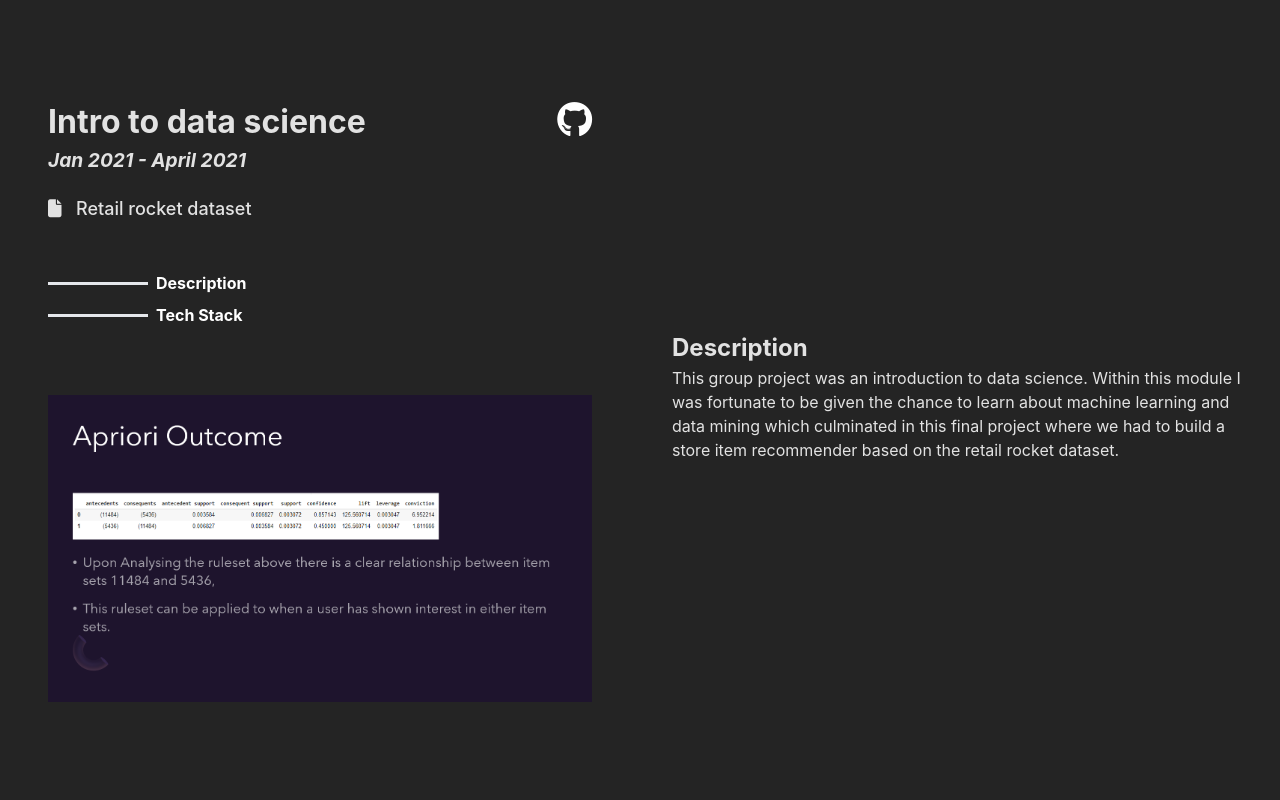
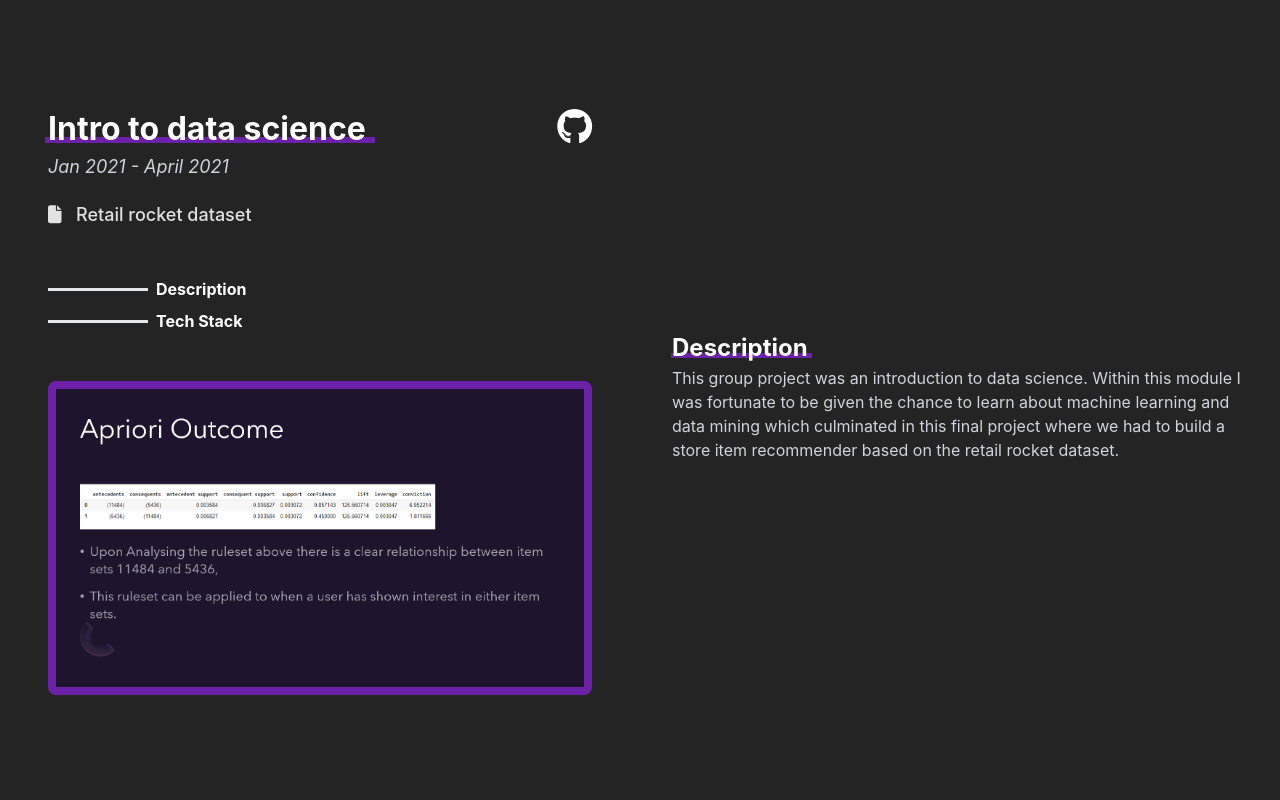
Before and after one commit to pjholt1234/personal-portfolio, a React (Vite) app: page /projects/data-mining in a window 1280 px wide. Shown: the top 800 px of the page. Built offline with nearby package versions, Linux system fonts and the light colour scheme.

Commit message:
Project page improvements
- Add thick underline component
- Add border to gallery
- Add highlight hover effect to links

```diff
--- a/src/App.css
+++ b/src/App.css
@@ -167,3 +167,20 @@ a:hover { color: inherit; }
     left: calc(100% + 6px);
     color: #57d9d3;
 }
+
+.thick-underline::after {
+    transition: all 0.1s ease-in-out;
+    content: "";
+    position: absolute;
+    bottom: 13.5%;
+    z-index: -1;
+    height: 0.2em;
+    width: 104%;
+    left: -1%;
+}
+
+.thick-underline {
+    z-index: 0;
+    position: relative;
+    color: white;
+}
--- a/src/Pages/Project.jsx
+++ b/src/Pages/Project.jsx
@@ -7,6 +7,7 @@ import ProjectScrollPanelsWrapper from "../components/project-page/projectScroll
 import ProjectNavWrapper from "../components/project-page/projectNavWrapper.jsx";
 import { VisibleProjectPanelProvider } from "../hooks/VisibleProjectPanelContext.jsx";
 import Gallery from "../components/gallery.jsx";
+import TitleWithUnderline from "../components/utility/titleWithUnderline.jsx";
 
 const Project = () => {
   const { projectId } = useParams();
@@ -35,20 +36,28 @@ const Project = () => {
   return (
     <VisibleProjectPanelProvider navItems={navItems}>
       <div className="md:grid md:grid-cols-2">
-        <div className="h-screen md:sticky top-0 left-0 w-full p-12 items-center h-full flex">
+        <div className="max-h-screen md:sticky top-0 left-0 w-full px-12 items-center h-full flex">
           <div className="w-full">
             <div className="flex items-baseline">
-              <h1>{project?.title}</h1>
+              <TitleWithUnderline
+                text={project?.title}
+                underlineColour={project?.underlineColor}
+              />
               <a className="ml-auto mr-0" href={project?.gitHubLink}>
-                <i className="text-white text-4xl fa-brands fa-github"></i>
+                <i className="text-white text-4xl fa-brands fa-github hover:text-highlight-blue"></i>
               </a>
             </div>
-            <h3 className="italic">{project?.date}</h3>
+            <span className="text-lg italic text-gray-300">
+              {project?.date}
+            </span>
             <ProjectLinks links={project?.links} />
             <div className="hidden md:flex">
               <ProjectNavWrapper navItems={navItems} />
             </div>
-            <Gallery images={project?.images} />
+            <Gallery
+              images={project?.images}
+              borderColor={project?.borderColor}
+            />
           </div>
         </div>
         <ProjectScrollPanelsWrapper project={project} />
--- a/src/components/carousel/projectCard.jsx
+++ b/src/components/carousel/projectCard.jsx
@@ -52,7 +52,7 @@ const ProjectCard = ({
     if (!gitHubLink) return null;
     return (
       <a className="mr-0 ml-auto" href={gitHubLink}>
-        <i className="text-white text-xl fa-brands fa-github"></i>
+        <i className="text-white text-xl fa-brands fa-github hover:text-highlight-blue"></i>
       </a>
     );
   };
--- a/src/components/gallery.jsx
+++ b/src/components/gallery.jsx
@@ -1,9 +1,11 @@
 import PropTypes from "prop-types";
 import { useEffect, useState } from "react";
 
-const Gallery = ({ images, delay = 5 }) => {
+const Gallery = ({ images, delay = 5, borderColor = null }) => {
   const [imageIndex, setImageIndex] = useState(0);
   const [currentImage, setCurrentImage] = useState(images[imageIndex]);
+
+  const border = borderColor !== null ? `border-8 ${borderColor}` : "";
 
   useEffect(() => {
     if (images.length <= 0) {
@@ -24,7 +26,7 @@ const Gallery = ({ images, delay = 5 }) => {
   }, [imageIndex]);
 
   return (
-    <div className="w-full mt-5">
+    <div className={`w-full rounded-lg ${border}`}>
       {currentImage != null ? (
         <img src={currentImage} alt="Gallery Image" />
       ) : (
@@ -37,6 +39,7 @@ const Gallery = ({ images, delay = 5 }) => {
 Gallery.propTypes = {
   images: PropTypes.array,
   delay: PropTypes.number,
+  borderColor: PropTypes.string,
 };
 
 export default Gallery;
--- a/src/components/project-page/navIndicator.jsx
+++ b/src/components/project-page/navIndicator.jsx
@@ -21,7 +21,11 @@ const NavIndicator = ({ title }) => {
   return (
     <div className="flex items-center my-2" onClick={scrollToTargetElement}>
       <span className={`${hrStying} mr-2 cursor-pointer`}></span>
-      <span className={`${titleStyling} cursor-pointer`}>{title}</span>
+      <span
+        className={`${titleStyling} cursor-pointer hover:text-highlight-blue`}
+      >
+        {title}
+      </span>
     </div>
   );
 };
--- a/src/components/project-page/projectLinks.jsx
+++ b/src/components/project-page/projectLinks.jsx
@@ -6,15 +6,14 @@ const ProjectLinks = ({ links }) => {
   }
 
   const renderedLinks = links?.map((link, index) => {
-    const icon = link?.icon;
     return (
       <a
         key={`${link.text}-${index}`}
         href={link.link}
-        className="text-lg flex items-center"
+        className="text-lg flex items-center hover:text-highlight-blue"
       >
-        {icon != null ? <i className={`${icon} w-7`}></i> : ""}
-        {link.text}
+        {link?.icon != null ? <i className={`${link?.icon} w-7`}></i> : ""}
+        <span className="hover:underline">{link.text}</span>
       </a>
     );
   });
--- a/src/components/project-page/projectScrollPanelsWrapper.jsx
+++ b/src/components/project-page/projectScrollPanelsWrapper.jsx
@@ -1,15 +1,19 @@
 import PropTypes from "prop-types";
 import HighlightContainer from "./highlightContainer.jsx";
 import IsometricSquares from "./IsometricSquares.jsx";
-import Gallery from "../gallery.jsx";
 import SplitStringToParagraphs from "../utility/spiltStringToParagraphs.jsx";
+import TitleWithUnderline from "../utility/titleWithUnderline.jsx";
 
 const ProjectScrollPanelsWrapper = ({ project }) => {
   const additionalScrollPanels = project?.scrollPanels?.map((panel, index) => {
     return (
       <HighlightContainer className="p-4" key={index} containerId={panel.title}>
-        <h2>{panel?.title}</h2>
-        <SplitStringToParagraphs text={panel?.text} />
+        <TitleWithUnderline
+          text={panel?.title}
+          underlineColour={project?.underlineColor}
+          tag="h2"
+        />
+        <SplitStringToParagraphs className="text-gray-300" text={panel?.text} />
       </HighlightContainer>
     );
   });
@@ -17,11 +21,21 @@ const ProjectScrollPanelsWrapper = ({ project }) => {
   return (
     <div className="min-h-screen p-4">
       <HighlightContainer className="mb-10 p-4" containerId="Description">
-        <h2>Description</h2>
-        <p>{project?.longDescription ?? project?.description}</p>
+        <TitleWithUnderline
+          text="Description"
+          underlineColour={project?.underlineColor}
+          tag="h2"
+        />
+        <p className="text-gray-300">
+          {project?.longDescription ?? project?.description}
+        </p>
       </HighlightContainer>
       <HighlightContainer className="w-full p-4" containerId="Tech Stack">
-        <h2>Tech Stack</h2>
+        <TitleWithUnderline
+          text="Tech Stack"
+          underlineColour={project?.underlineColor}
+          tag="h2"
+        />
         <div className="h-[300px] w-full flex justify-center">
           <IsometricSquares technologies={project.technology} />
         </div>
--- a/src/components/utility/spiltStringToParagraphs.jsx
+++ b/src/components/utility/spiltStringToParagraphs.jsx
@@ -1,12 +1,12 @@
 import PropTypes from "prop-types";
 
-const SplitStringToParagraphs = ({ text = null }) => {
+const SplitStringToParagraphs = ({ className, text = null }) => {
   if (text === null) {
     return;
   }
 
   const paragraphs = text.split("\n").map((paragraph, index) => (
-    <p className="mb-2" key={index}>
+    <p className={`${className} mb-2`} key={index}>
       {paragraph}
     </p>
   ));
@@ -17,5 +17,6 @@ const SplitStringToParagraphs = ({ text = null }) => {
 export default SplitStringToParagraphs;
 
 SplitStringToParagraphs.propTypes = {
+  className: PropTypes.string,
   text: PropTypes.string,
 };
--- /dev/null
+++ b/src/components/utility/titleWithUnderline.jsx
@@ -0,0 +1,27 @@
+import PropTypes from "prop-types";
+
+const TitleWithUnderline = ({
+  className,
+  text,
+  underlineColour,
+  tag = null,
+}) => {
+  const DynamicTag = tag || "h1";
+
+  return (
+    <DynamicTag>
+      <span className={`thick-underline ${underlineColour} ${className ?? ""}`}>
+        {text}
+      </span>
+    </DynamicTag>
+  );
+};
+
+export default TitleWithUnderline;
+
+TitleWithUnderline.propTypes = {
+  className: PropTypes.string,
+  text: PropTypes.string,
+  underlineColour: PropTypes.string,
+  tag: PropTypes.string,
+};
--- a/src/data/projects.js
+++ b/src/data/projects.js
@@ -6,6 +6,8 @@ const projects = [
     title: "Personal Portfolio V2",
     date: "June 2023 - Present",
     bgColor: "bg-green-700",
+    underlineColor: "after:bg-green-700",
+    borderColor: "border-green-700",
     gitHubLink: "https://github.com/pjholt1234/personal-portfolio",
     images: [files.portfolio1, files.portfolio2],
     imgAlignment: null,
@@ -34,6 +36,8 @@ const projects = [
     title: "Steam Market Price Tracker",
     date: "Mar 2023 - May 2023",
     bgColor: "bg-red-700",
+    underlineColor: "after:bg-red-700",
+    borderColor: "border-red-700",
     gitHubLink: "https://github.com/pjholt1234/notion-steam-app",
     images: [files.notionSteamApp],
     imgAlignment: "object-left-top",
@@ -78,6 +82,8 @@ const projects = [
     title: "Personal Portfolio V1",
     date: "Aug 2021 - Sept 2021",
     bgColor: "bg-orange-700",
+    underlineColor: "after:bg-orange-700",
+    borderColor: "border-orange-700",
     gitHubLink: "https://github.com/pjholt1234/personal-portfolio-v1",
     description:
       "My first project out of uni was to create a portfolio site in support of my CV. This site was very basic " +
@@ -92,6 +98,8 @@ const projects = [
     title: "Final Year Dissertation",
     date: "Oct 2020 - April 2021",
     bgColor: "bg-blue-800",
+    underlineColor: "after:bg-blue-800",
+    borderColor: "border-blue-800",
     gitHubLink: "https://github.com/pjholt1234/ExerciseWebCompanion",
     images: [
       files.disLoginPage,
@@ -153,6 +161,8 @@ const projects = [
     title: "Intro to data science",
     date: "Jan 2021 - April 2021",
     bgColor: "bg-purple-800",
+    underlineColor: "after:bg-purple-800",
+    borderColor: "border-purple-800",
     gitHubLink:
       "https://github.com/pjholt1234/RetailRocketNoteBook/blob/main/Group_1.ipynb",
     description:
--- a/tailwind.config.js
+++ b/tailwind.config.js
@@ -1,15 +1,15 @@
 /** @type {import('tailwindcss').Config} */
 export default {
-  content: [
-    "./index.html",
-    "./src/**/*.{js,ts,jsx,tsx}",
-  ],
+  content: ["./index.html", "./src/**/*.{js,ts,jsx,tsx}"],
   theme: {
     extend: {
       fontSize: {
-        '10xl': '7rem',
+        "10xl": "7rem",
+      },
+      colors: {
+        "highlight-blue": "#57d9d3",
       },
     },
   },
   plugins: [],
-}
+};
```
